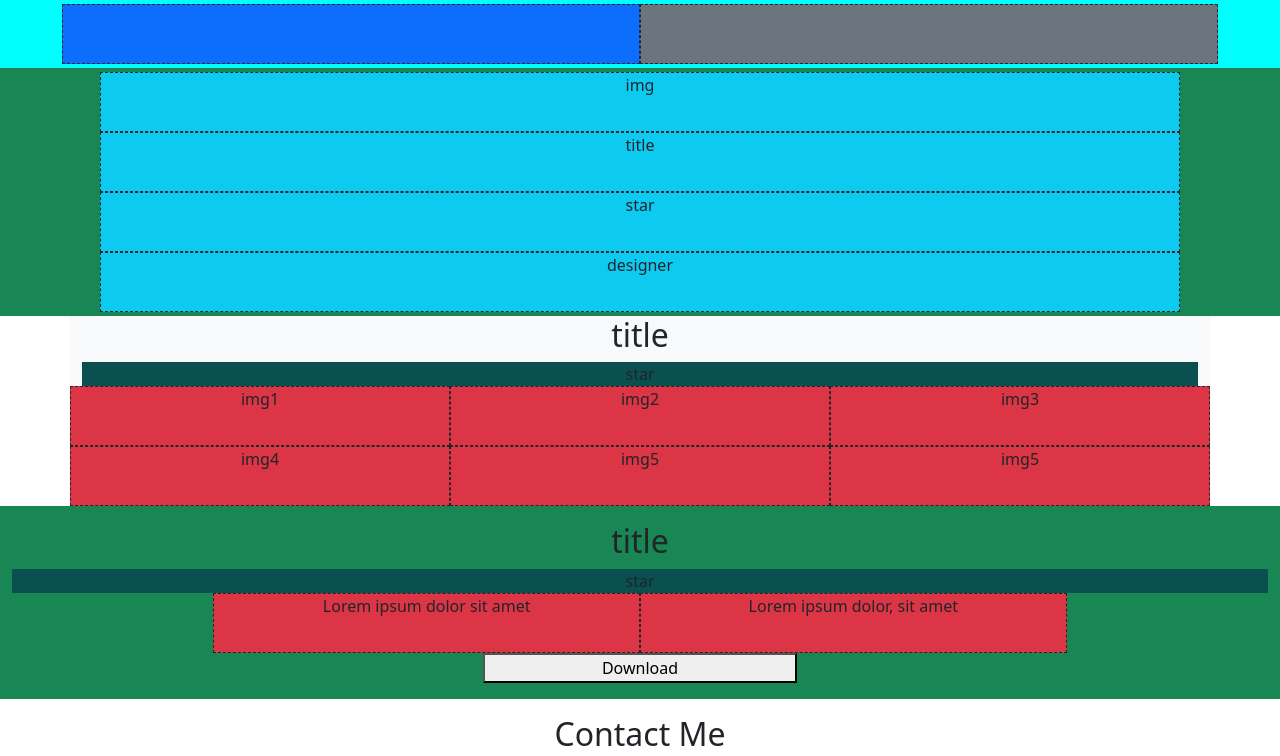
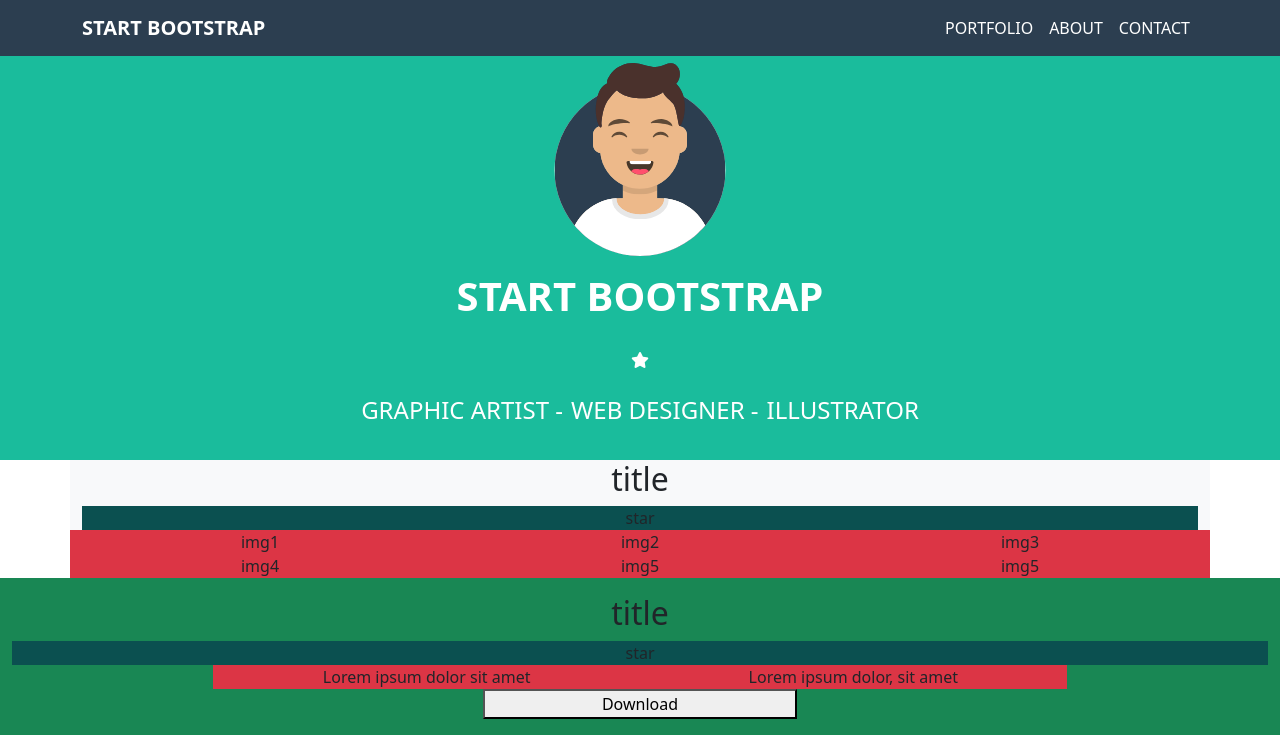
Before and after one commit to StefanRaluca/html-css-bootstrap-freelancer, a plain HTML site: page index.html in a window 1280 px wide. Shown: the top 756 px of the page. Drawn offline with nearby package versions, Linux system fonts and the light colour scheme.

Commit message:
add content header nav bar and jumbo

```diff
--- a/assets/style.css
+++ b/assets/style.css
@@ -8,13 +8,14 @@
 
 
 
+
 [class^="col"] {
-    border: 1px dashed;
-    height: 60px;
+  /*   border: 1px dashed; */
+   /*  height: 60px; */
 }
 
 #site_header {
-    background-color: aqua;
+    background-color:var(--bootstrap--header);
 }
 
 .star_design {
@@ -29,3 +30,9 @@
     width: 30%;
     align-self: flex-start;
 }
+.design_img{
+    height: 200px;
+}
+#jumbo{
+    background-color: var(--bootstrap--primary);
+}
--- a/index.html
+++ b/index.html
@@ -1,49 +1,85 @@
-<!DOCTYPE html>
-<html lang="en">
-
 <head>
     <meta charset="UTF-8">
     <meta name="viewport" content="width=device-width, initial-scale=1.0">
     <link href="https://cdn.jsdelivr.net/npm/bootstrap@5.3.2/dist/css/bootstrap.min.css" rel="stylesheet"
         integrity="sha384-T3c6CoIi6uLrA9TneNEoa7RxnatzjcDSCmG1MXxSR1GAsXEV/Dwwykc2MPK8M2HN" crossorigin="anonymous">
     <link rel="stylesheet" href="./assets/style.css">
+
+
+    <link rel="stylesheet" href="https://cdnjs.cloudflare.com/ajax/libs/font-awesome/6.5.1/css/all.min.css"
+        integrity="sha512-DTOQO9RWCH3ppGqcWaEA1BIZOC6xxalwEsw9c2QQeAIftl+Vegovlnee1c9QX4TctnWMn13TZye+giMm8e2LwA=="
+        crossorigin="anonymous" referrerpolicy="no-referrer" />
+
     <title>Bootstrap</title>
 </head>
 
 <body>
     <header id="site_header">
-        <nav>
-            <div class="container justify-content-between align-items-center p-1 ">
-                <div class="row">
-                    <div class="col-6 bg-primary">
+        <nav class="navbar navbar-expand-md ">
+            <div class="container">
+                <a class="navbar-brand text-white fw-bold" href="#">START BOOTSTRAP</a>
+                <button class="navbar-toggler" type="button" data-bs-toggle="collapse"
+                    data-bs-target="#navbarSupportedContent" aria-controls="navbarSupportedContent"
+                    aria-expanded="false" aria-label="Toggle navigation">
+                    <span class="navbar-toggler-icon design_icon "></span>
+                </button>
+                <div class="collapse navbar-collapse justify-content-end" id="navbarSupportedContent">
+                    <ul class="navbar-nav ">
+                        <li class="nav-item ">
+                            <a class="nav-link text-white  fw-medium" href="#">PORTFOLIO </a>
+                        </li>
 
-                    </div>
-                    <div class="col-6 bg-secondary">
 
-                    </div>
+                        <li class="nav-item">
+                            <a class="nav-link text-white fw-medium" href="#">ABOUT</a>
+                        </li>
+
+                        <li class="nav-item">
+                            <a class="nav-link text-white  fw-medium" href="#">CONTACT</a>
+                        </li>
+                    </ul>
+
                 </div>
+            </div>
         </nav>
-
     </header>
 
     <main>
         <section id="jumbo">
-
-
-            <div class="container-fluid bg-success p-1 ">
+            <div class="container  ">
                 <div class="row justify-content-center text-center">
-                    <div class="col-10 bg-info">
-                        img
-                    </div>
-                    <div class="col-10 bg-info">title</div>
-                    <div class="col-10 bg-info">star</div>
-                    <div class="col-10 bg-info">designer</div>
-                </div>
 
 
 
+                    <div class="col-4 ">
+                        <img src="./assets/img/avatar.svg" alt="img" class="img-fluid design_img">
+                    </div>
+
+                    <h1 class="text-white fw-bold py-3">START BOOTSTRAP</h1>
+
+                    <div class="star-icon text-white py-2">
+                        <i class="fa-solid fa-star"></i>
+                    </div>
+
+                    <div class="links py-3">
+                        <ul class="d-flex list-inline justify-content-center">
+                            <li class="text-uppercase fs-4 px-1 ">
+                                <a href="#" class="text-white text-decoration-none">Graphic artist -</a>
+                            </li>
+                            <li class="text-uppercase fs-4 px-1">
+                                <a href="#" class="text-white text-decoration-none">Web designer -</a>
+                            </li>
+                            <li class="text-uppercase fs-4 px-1">
+                                <a href="#" class="text-white text-decoration-none">Illustrator</a>
+                            </li>
+
+                        </ul>
+                    </div>
+
+
+
+                </div>
             </div>
-
         </section>
 
 
```
